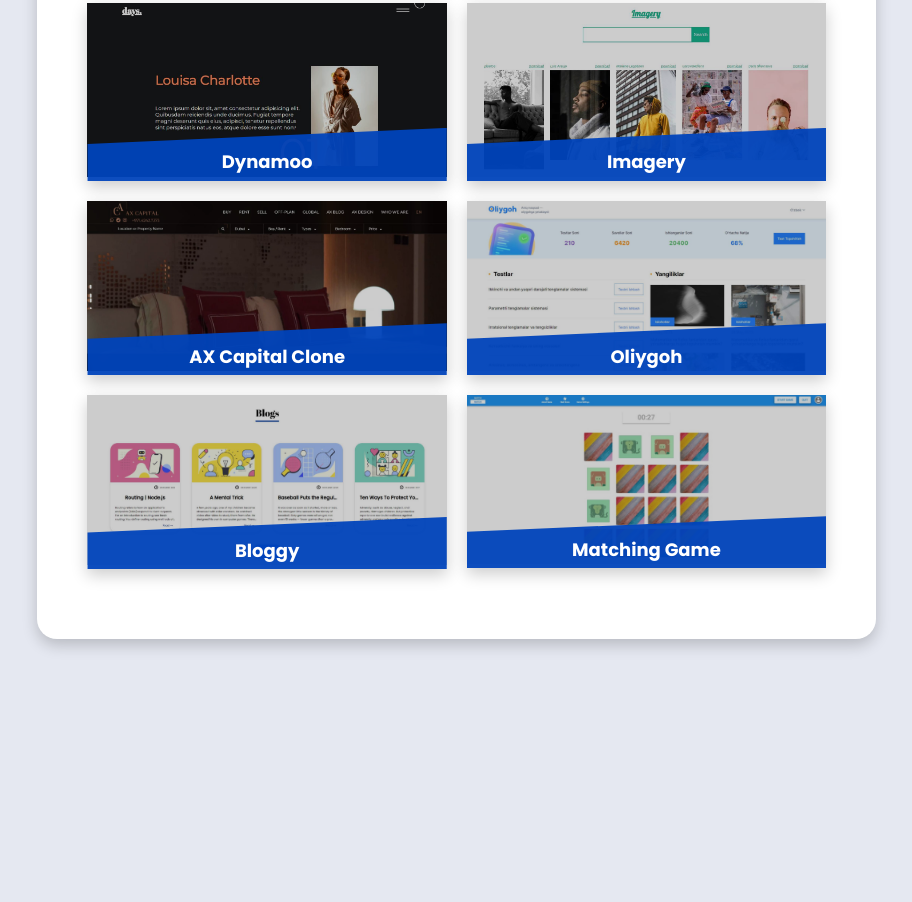
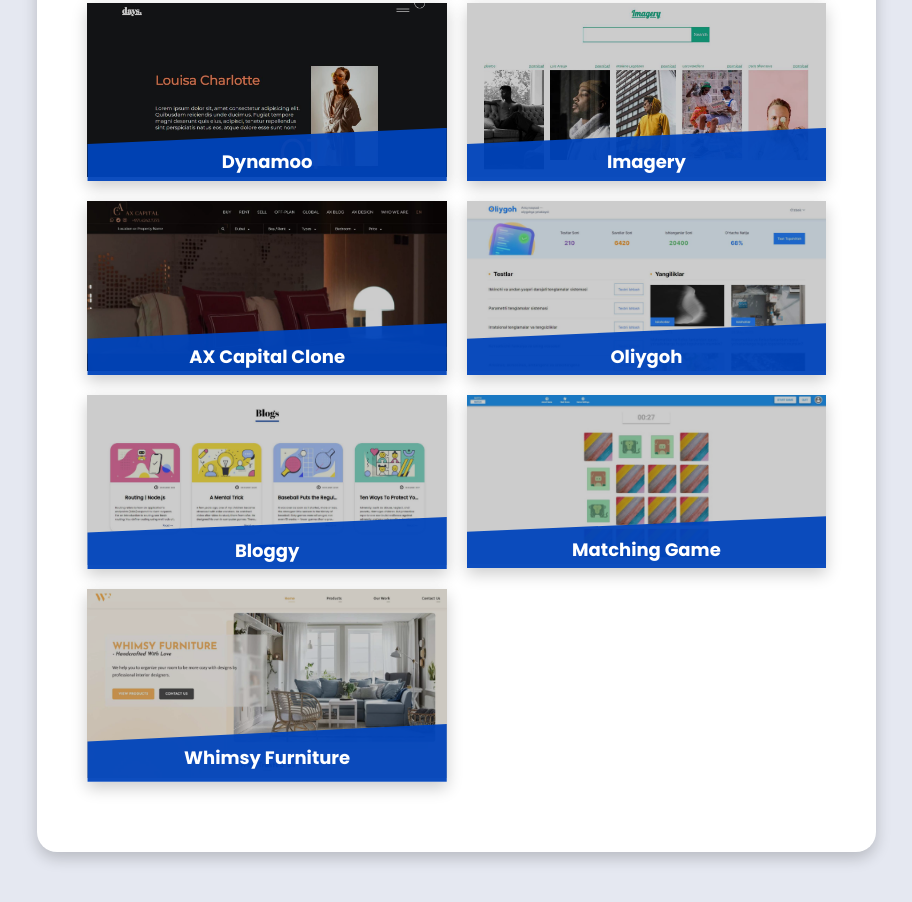
Before and after one commit to khassanboi/portfolio, a plain HTML site: page small-projects.html in a window 1280 px wide. Shown: the part 1327-2229 px from the top of the page, without its empty margins (336-1248 px from the left). Before the commit the page ends 2016 px from the top, so only its background shows below. Drawn offline with nearby package versions, Linux system fonts and the light colour scheme.

Commit message:
Update: Add Whimsy Furniture Project

```diff
--- a/small-projects.html
+++ b/small-projects.html
@@ -535,6 +535,38 @@
           </a>
         </div>
       </div>
+      <div class="projects__item">
+        <img
+          src="img/projects/whimsy-furniture.jpeg"
+          alt="Match Gaem Project Screenshot"
+          class="projects__item-img"
+        />
+        <div class="projects__item-details">
+          <h4 class="h4">Whimsy Furniture</h4>
+          <a
+            href="https://github.com/khassanboi/small-projects/tree/main/furniture-store"
+            class="btn btn--primary"
+            target="_blank"
+            rel="noopener noreferrer"
+          >
+            <svg>
+              <use xlink:href="fonts/sprite.svg#i-github"></use>
+            </svg>
+            Code
+          </a>
+          <a
+            href="https://projects.khassanboi.com/furniture-store/index.html"
+            class="btn btn--primary"
+            target="_blank"
+            rel="noopener noreferrer"
+          >
+            <svg>
+              <use xlink:href="fonts/sprite.svg#i-embed"></use>
+            </svg>
+            Demo
+          </a>
+        </div>
+      </div>
     </section>
     <script src="https://ajax.googleapis.com/ajax/libs/jquery/3.5.1/jquery.min.js"></script>
     <script src="js/script.js"></script>
```
Also changed, not shown: img/projects/whimsy-furniture.jpeg (added), 2 other files.
